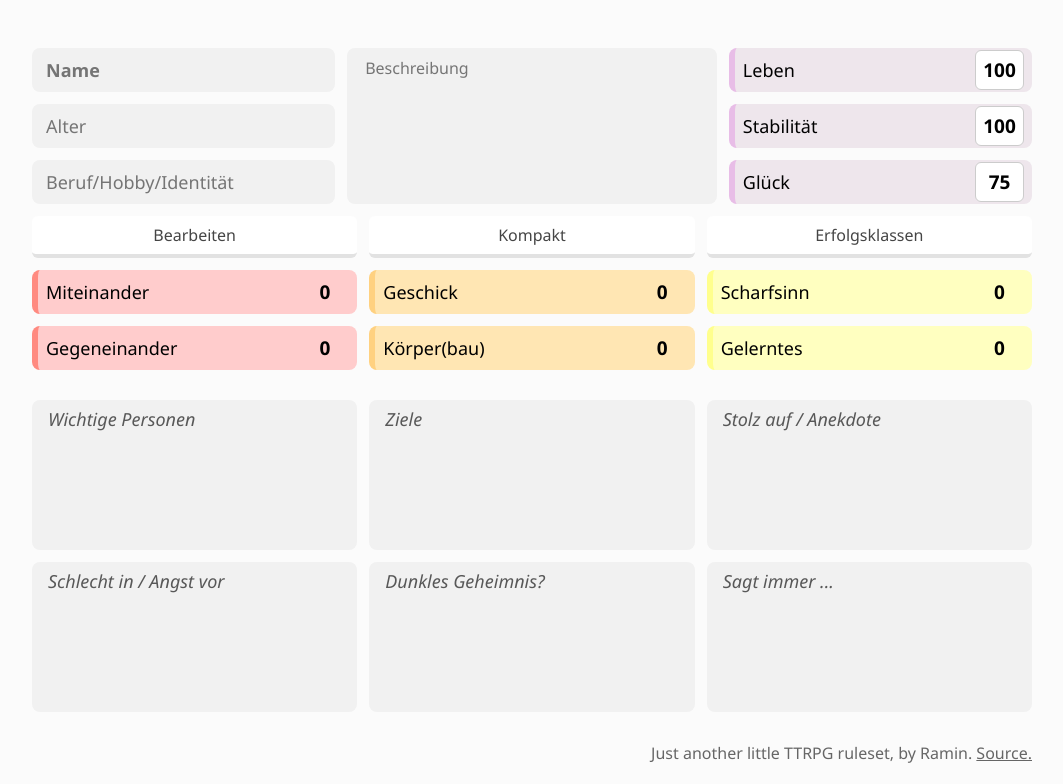
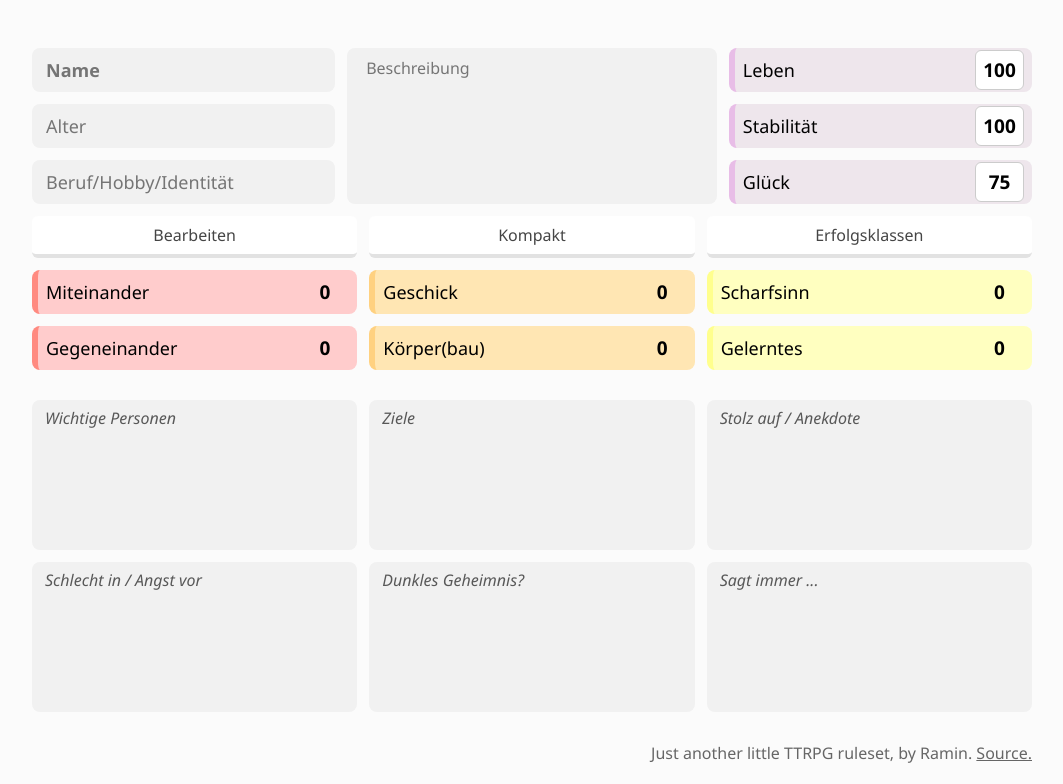
Before and after one commit to Racopokemon/Head-First-Character-Sheet, a plain HTML site: page index.html in a window 1280 px wide. Both pictures are taken after a click on the button "Mein Background". Shown: the part 152-936 px from the top of the page, without its empty margins (108-1171 px from the left). Drawn offline with Linux system fonts and the light colour scheme.

Commit message:
Better freetext box styling

```diff
--- a/styles.css
+++ b/styles.css
@@ -28,7 +28,7 @@ h1{text-align:center;margin:50px 0 50px 0;font-size:28px}
 .freetext-textarea{}
 
 .box{border-radius:8px;background-color: #f1f1f1;}
-.label{color:#585858; font-style: italic;}
+.label{color:#585858; font-style: italic; margin-bottom:1px;font-size: var(--text-size-descr);margin-left:-4px;margin-right:-1px;}
 .textareabox textarea{width:100%;flex:1;min-height:0;border:0;background:transparent;resize:none;}
 .box input[type="number"]{padding:6px;border-radius:6px;text-align:center;width:var(--number-width);font-weight:600;font-size:var(--text-size-numbers);border:1px solid #ccc;}
 /*.box .scale{flex-direction: column;}*/
@@ -76,7 +76,7 @@ textarea.other-player{min-height:80px;color:#676767; font-style: italic;}
   background: rgba(255, 255, 255, 0.45);
 }
 
-.textareabox{padding:7px 16px; display:flex;flex-direction:column;}
+.textareabox{padding:7px 17px; display:flex;flex-direction:column;}
 
 /* color classes for attributes (1-7) and light variants for sub-attributes */
 .color-1{border-left:6px solid #ff8a80;background-color:#ffcccc}
```
